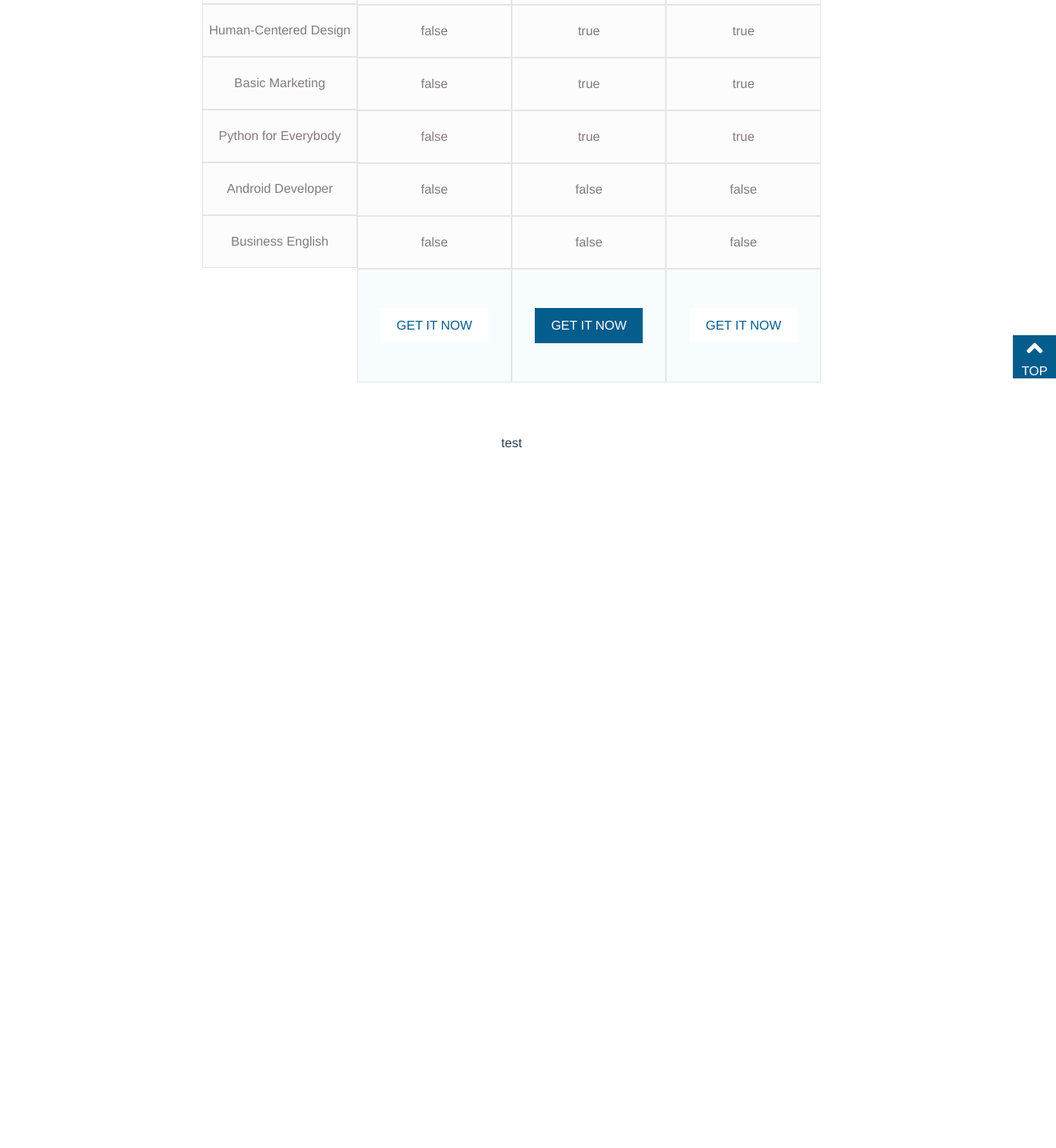
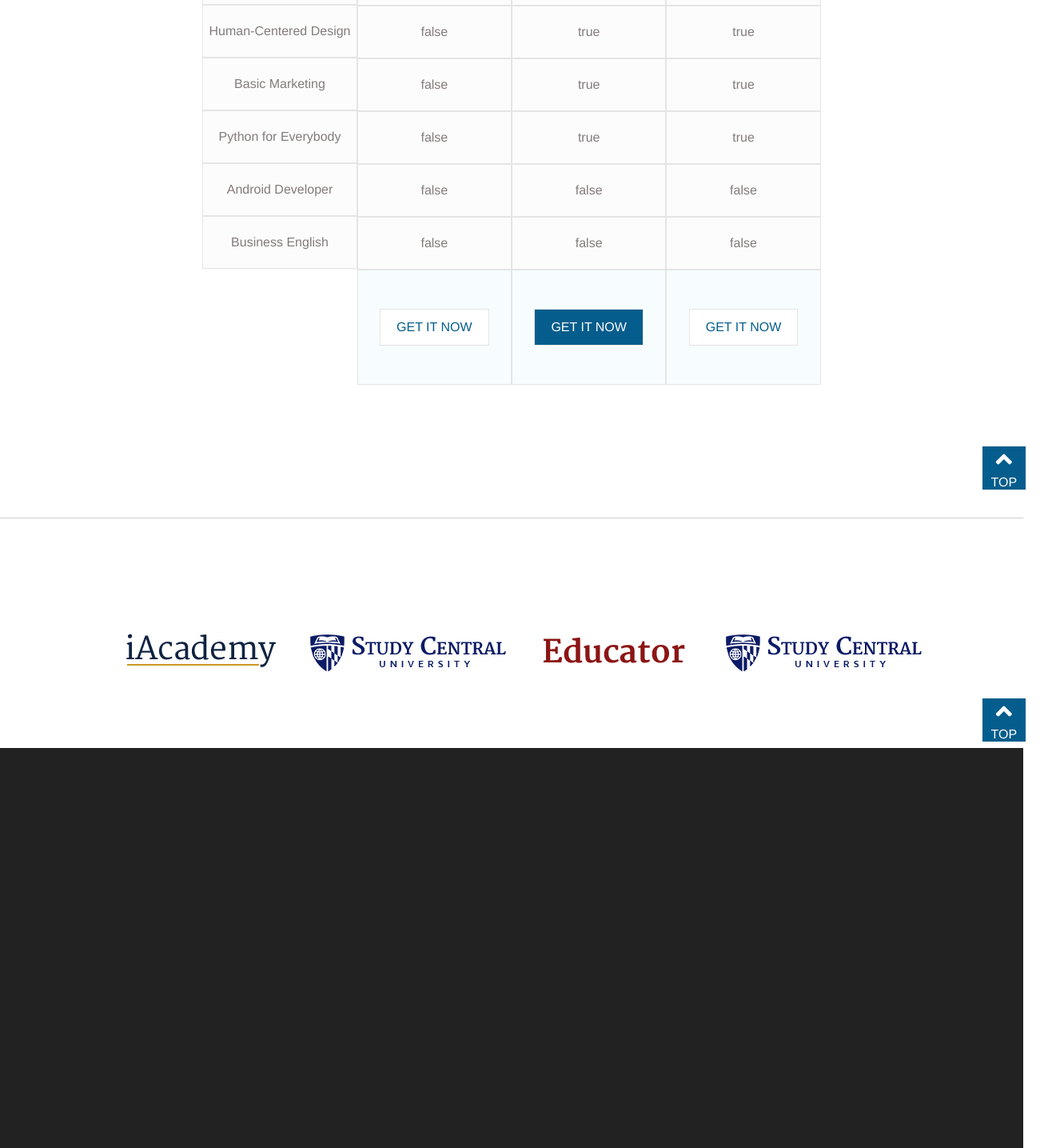
Before and after one commit to bePIRRO/proj-html-vuejs, a Vue app: page / in a window 1280 px wide. Shown: the part 6545-7980 px from the top of the page at 80% size, 1321 px wide, since content can reach past the window. Before the commit the page ends 7111 px from the top, so only its background shows below. Built offline with nearby package versions, Linux system fonts and the light colour scheme.

Commit message:
end pricing component + banner pre footer + start footer

```diff
--- a/src/assets/scss/_generics.scss
+++ b/src/assets/scss/_generics.scss
@@ -1,7 +1,10 @@
+// colors
+
 $link-color: #045d8c;
 $p-color: #606264;
 $white: #fff;
 
+// buttons
 .btn {
   padding: 10px 20px;
 
@@ -31,6 +34,7 @@ a {
   position: relative;
 }
 
+// datas + p
 .datas {
   display: inline-block;
   color: $link-color;
@@ -52,6 +56,10 @@ p {
 
 .pos-left {
   position: absolute;
-  left: 97%;
+  left: 96%;
   top: 90%;
 }
+
+hr {
+  margin: 0;
+}
--- a/src/components/Footer.vue
+++ b/src/components/Footer.vue
@@ -1,5 +1,5 @@
 <template>
-  <div>test</div>
+  <section></section>
 </template>
 
 <script>
@@ -9,4 +9,11 @@ export default {
 };
 </script>
 
-<style scoped></style>
+<style scoped lang="scss">
+@import "@/assets/scss/_generics.scss";
+
+section {
+  background-color: #222;
+  height: 500px;
+}
+</style>
--- a/src/components/Main.vue
+++ b/src/components/Main.vue
@@ -54,6 +54,24 @@
     <Services />
     <Popular />
     <Pricing />
+
+    <!-- banner pre-footer -->
+
+    <section class="banner container-fluid button-container py-5 my-5">
+      <div>
+        <img src="../assets/img/h5-client-5.png" alt="img" class="img-fluid" />
+      </div>
+      <div>
+        <img src="../assets/img/h5-client-1.png" alt="img" class="img-fluid" />
+      </div>
+      <div>
+        <img src="../assets/img/h5-client-2.png" alt="img" class="img-fluid" />
+      </div>
+      <div>
+        <img src="../assets/img/h5-client-1.png" alt="img" class="img-fluid" />
+      </div>
+      <TopButton class="pos-left" />
+    </section>
   </main>
 </template>
 
@@ -126,4 +144,11 @@ a {
 h1 {
   font-size: 4.5em;
 }
+
+// banner section
+.banner {
+  div {
+    display: inline-block;
+  }
+}
 </style>
--- a/src/components/Popular.vue
+++ b/src/components/Popular.vue
@@ -113,6 +113,7 @@
       <TopButton class="pos-left" />
       <Slider class="mt-5 pb-5" />
     </section>
+    <hr />
   </div>
 </template>
 
--- a/src/components/Pricing.vue
+++ b/src/components/Pricing.vue
@@ -32,7 +32,7 @@
               {{ item }}
             </li>
             <li class="bg-blue">
-              <div class="btn btn-white my-5 border-0 rounded-0">
+              <div class="btn btn-white my-5 rounded-0">
                 <a href="#">GET IT NOW</a>
               </div>
             </li>
@@ -51,7 +51,7 @@
               {{ item }}
             </li>
             <li class="bg-blue">
-              <div class="btn btn-blue my-5 border-0 rounded-0">
+              <div class="btn btn-blue my-5 rounded-0">
                 <a href="#">GET IT NOW</a>
               </div>
             </li>
@@ -70,7 +70,7 @@
               {{ item }}
             </li>
             <li class="bg-blue">
-              <div class="btn btn-white my-5 border-0 rounded-0">
+              <div class="btn btn-white my-5 rounded-0">
                 <a href="#">GET IT NOW</a>
               </div>
             </li>
@@ -78,7 +78,8 @@
         </div>
       </div>
     </section>
-    <TopButton />
+    <TopButton class="pos-left" />
+    <hr />
   </div>
 </template>
 
@@ -142,6 +143,10 @@ export default {
 <style scoped lang="scss">
 @import "@/assets/scss/_generics.scss";
 
+section {
+  padding-bottom: 150px;
+}
+
 .list {
   margin: 0;
   padding: 0;
@@ -171,4 +176,8 @@ export default {
   list-style-type: none;
   border: 1px solid #e5e5e5;
 }
+
+.btn {
+  border: 1px solid #e5e5e5;
+}
 </style>
```
